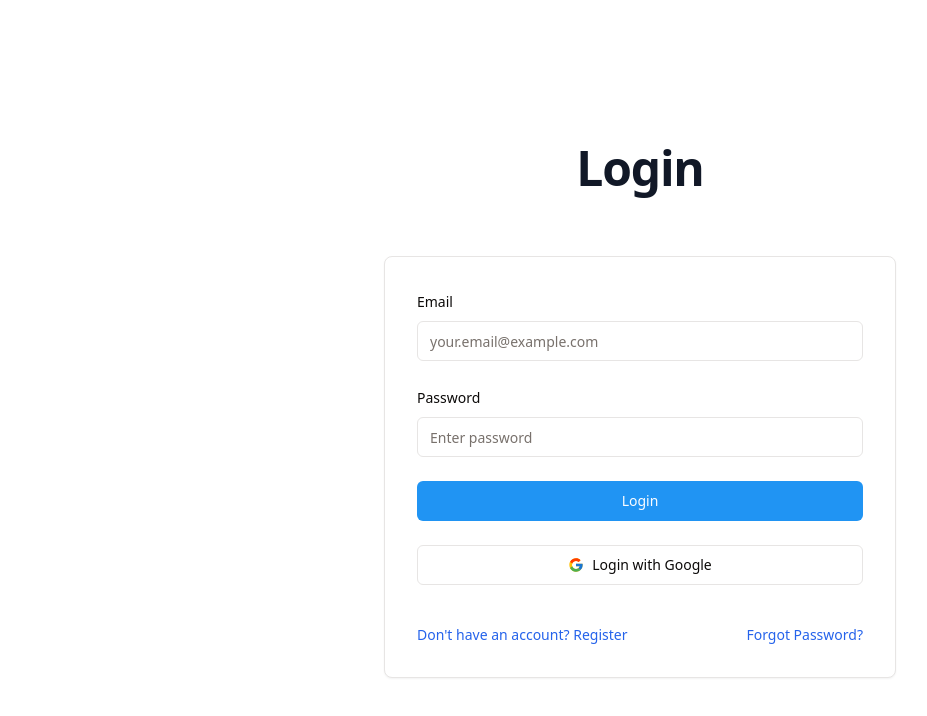
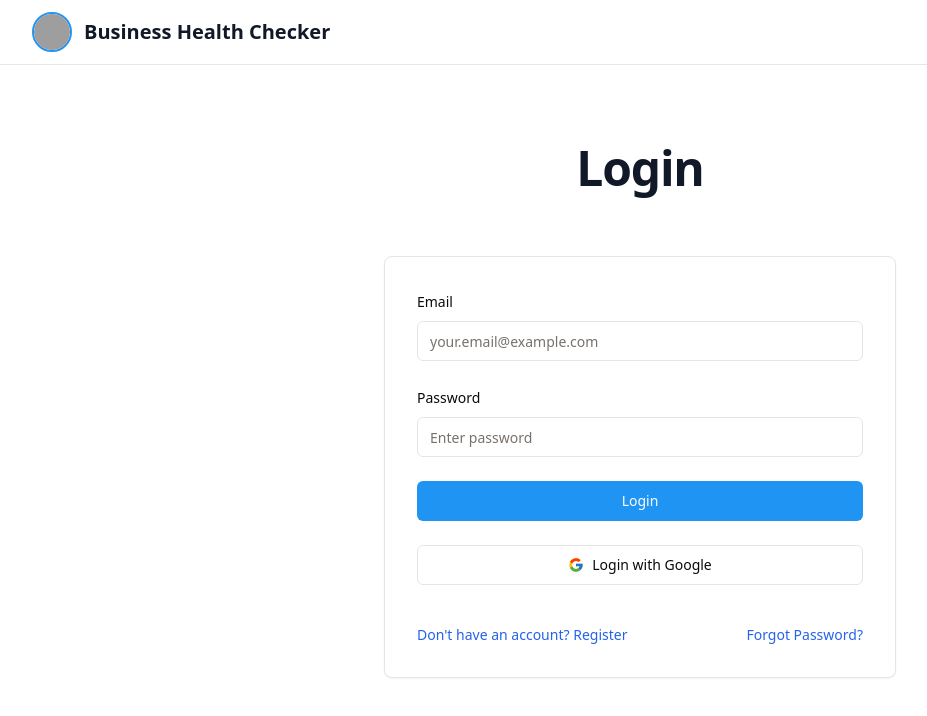
Before and after one commit to gondar-software/business-health-checker-v1, a React (Vite) app in the folder frontend/: page /login in a window 1280 px wide. Shown: the top 716 px of the page, without its empty margins (0-927 px from the left). Built offline with nearby package versions, Linux system fonts and the light colour scheme; no server answers; grey boxes are pictures that could not be loaded.

Commit message:
add header

```diff
--- a/frontend/src/App.tsx
+++ b/frontend/src/App.tsx
@@ -4,6 +4,7 @@ import Login from '@/pages/Login';
 import Register from '@/pages/Register';
 import RePwd from '@/pages/RePwd';
 import NotFound from "@/pages/not-found";
+import Header from "./components/Header";
 import { useAuth } from "@/hooks/useAuth";
 import { queryClient } from "./lib/queryClient";
 import { QueryClientProvider } from "@tanstack/react-query";
@@ -37,6 +38,7 @@ const App = () => {
     <QueryClientProvider client={queryClient}>
       <TooltipProvider>
         <Toaster />
+        <Header />
         <Router />
       </TooltipProvider>
     </QueryClientProvider>
--- /dev/null
+++ b/frontend/src/components/Header.tsx
@@ -0,0 +1,42 @@
+import { Link } from "wouter";
+import { useAuth } from "@/hooks/useAuth";
+import { Button } from "@/components/ui/button";
+import { Avatar, AvatarFallback, AvatarImage } from "@/components/ui/avatar";
+
+export default function Header() {
+    const { isAuthenticated, logout } = useAuth();
+
+    return (
+        <nav className="fixed top-0 left-0 right-0 z-50 bg-white/90 dark:bg-slate-900/90 backdrop-blur-sm border-b border-gray-200 dark:border-gray-700">
+            <div className="max-w-7xl mx-auto px-4 sm:px-6 lg:px-8">
+                <div className="flex justify-between items-center h-16">
+                    <div className="flex items-center space-x-8">
+                        <Link href="/" className="flex items-center space-x-3">
+                            <Avatar className="w-10 h-10 border-2 border-primary">
+                                <AvatarImage src="https://cdn-icons-png.flaticon.com/512/1828/1828817.png" />
+                                <AvatarFallback>BH</AvatarFallback>
+                            </Avatar>
+                            <span className="text-xl font-bold text-gray-900 dark:text-white">
+                                Business Health Checker
+                            </span>
+                        </Link>
+                    </div>
+                    <div>
+                        {isAuthenticated && (
+                            <div>
+                                <Button
+                                    variant="outline"
+                                    size="sm"
+                                    className="w-full"
+                                    onClick={logout}
+                                >
+                                    Logout
+                                </Button>
+                            </div>
+                        )}
+                    </div>
+                </div>
+            </div>
+        </nav>
+    );
+}
--- a/frontend/src/pages/BusinessHealthDashboard.tsx
+++ b/frontend/src/pages/BusinessHealthDashboard.tsx
@@ -9,7 +9,7 @@ const BusinessHealthDashboard: React.FC = () => {
   const [selectedAreas, setSelectedAreas] = useState<string[]>(['governance', 'strategy', 'financial', 'cashflow', 'revenue', 'procurement', 'people', 'technology', 'compliance', 'customer', 'operational', 'sustainability']);
 
   return (
-    <div className="min-h-screen bg-gray-50">
+    <div className="min-h-screen bg-gray-50 mt-16">
       {currentView === 'setup' ? (
         <ClientSetupView
           setCurrentView={setCurrentView}
```
